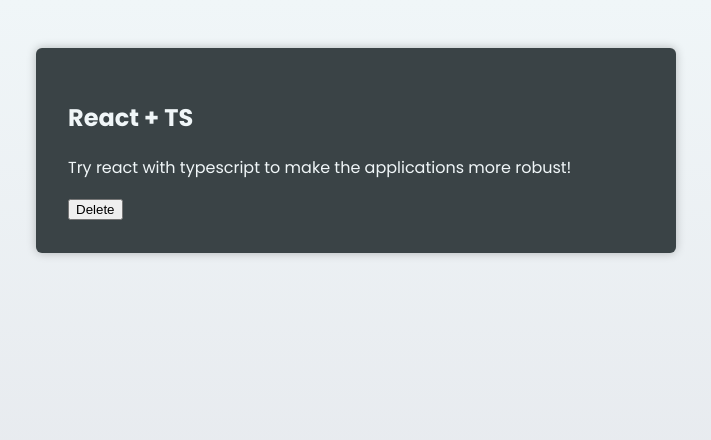
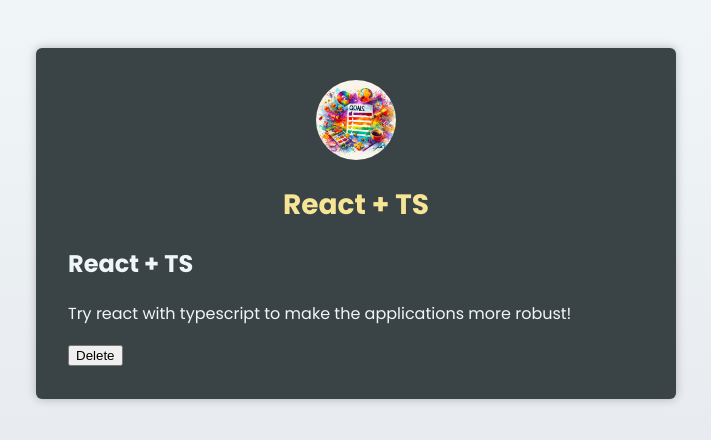
Before and after one commit to prajwal-hebbar-07/react-typescript-zone, a React (Vite) app: page / in a window 1280 px wide. Shown: the top 440 px of the page, without its empty margins (284-995 px from the left). Built offline with nearby package versions, Linux system fonts and the light colour scheme; the HTML template or start-up script is replaced by a standard one.

Commit message:
add header component
Added a header component with types defined for all the props that are
received by the header component.

```diff
--- a/src/App.tsx
+++ b/src/App.tsx
@@ -1,8 +1,13 @@
 import CourseGoal from "./components/CourseGoal";
+import Header from "./components/Header";
+import goalImg from "./assets/goals.jpg";
 
 export default function App() {
   return (
     <main>
+      <Header image={{ src: goalImg, alt: "React + TS" }}>
+        <h1>React + TS</h1>
+      </Header>
       <CourseGoal title="React + TS">
         <p>Try react with typescript to make the applications more robust!</p>
       </CourseGoal>
--- /dev/null
+++ b/src/components/Header.tsx
@@ -0,0 +1,20 @@
+import { type FC, type ReactNode } from "react";
+
+interface HeaderProps {
+  image: {
+    src: string;
+    alt: string;
+  };
+  children: ReactNode;
+}
+
+const Header: FC<HeaderProps> = ({ image, children }) => {
+  return (
+    <header>
+      <img {...image} />
+      {children}
+    </header>
+  );
+};
+
+export default Header;
```
